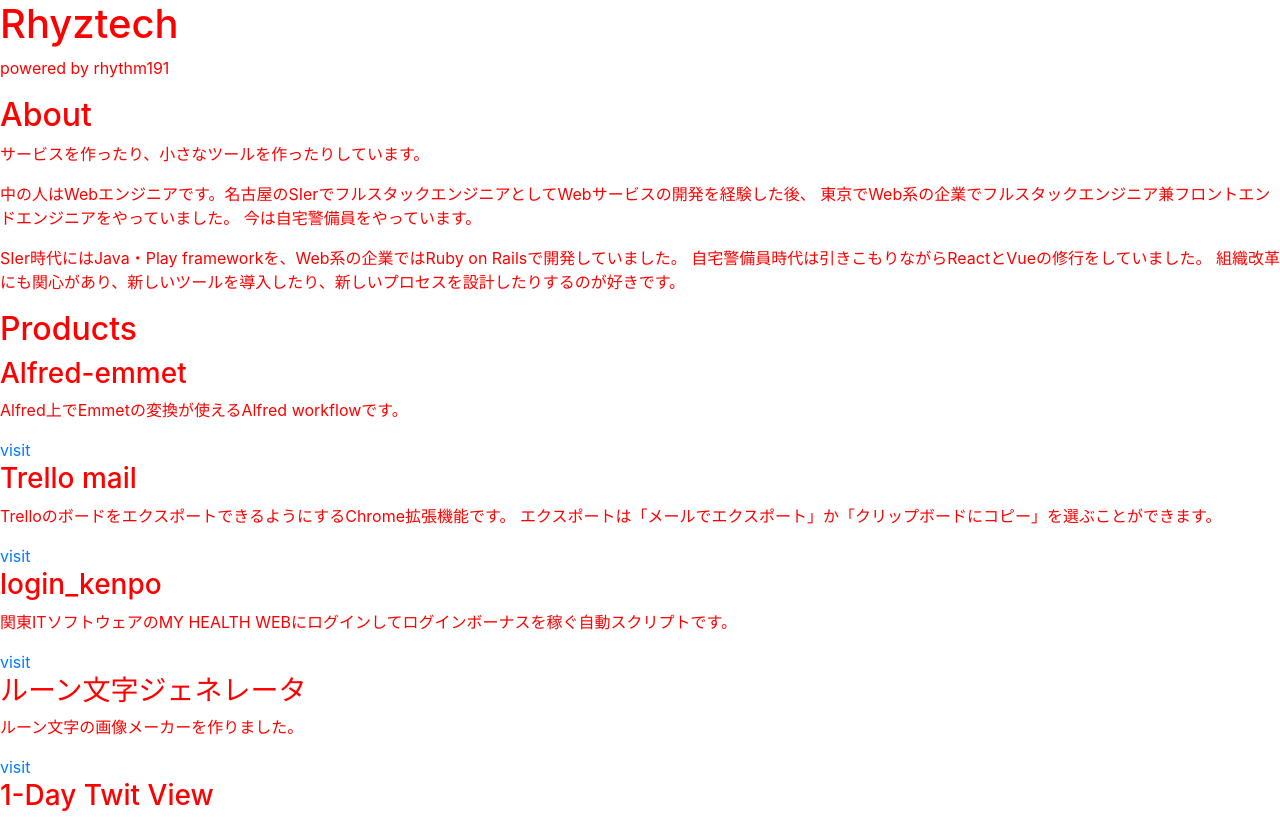
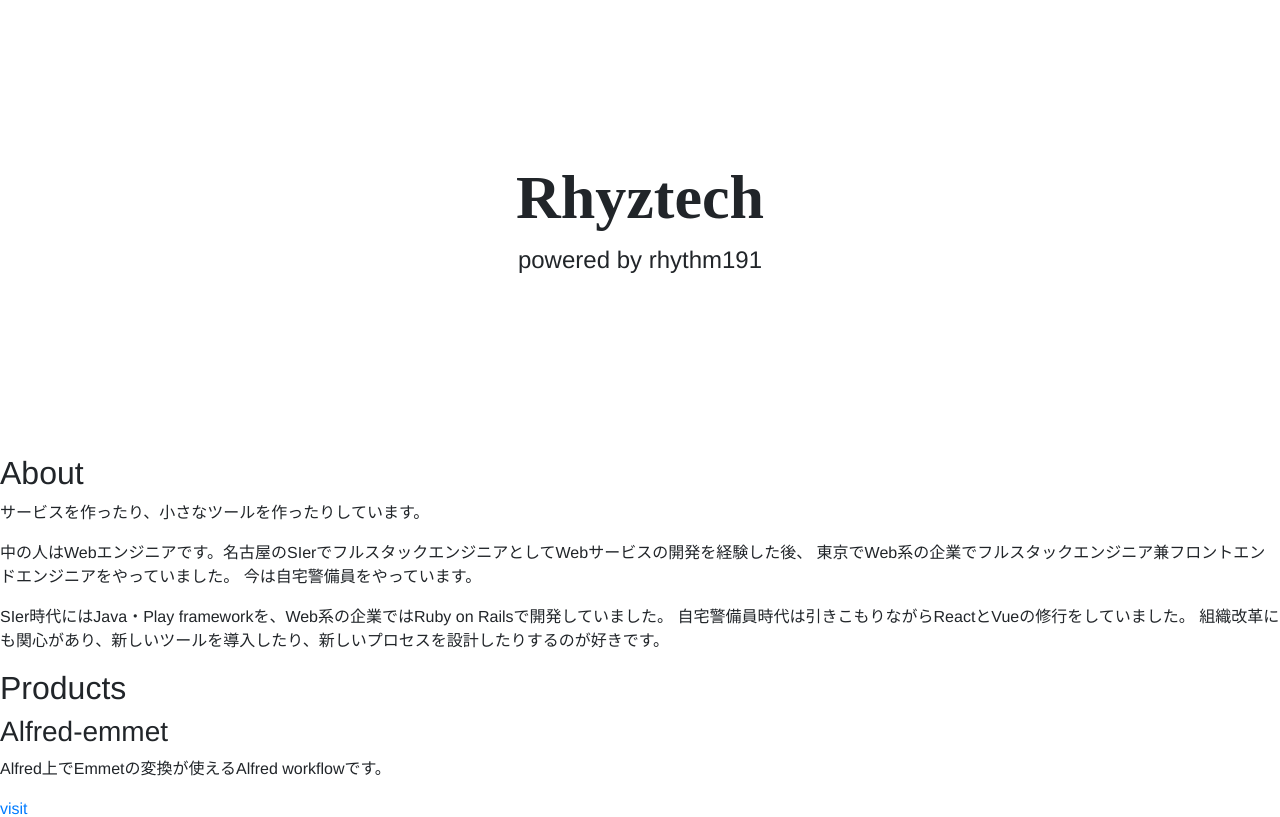
Before and after one commit to rhythm191/website, a Next.js app: page / in a window 1280 px wide. Shown: the top 817 px of the page. Built offline with nearby package versions, Linux system fonts and the light colour scheme.

Commit message:
add hero section style

```diff
--- a/assets/style.scss
+++ b/assets/style.scss
@@ -1,3 +1,34 @@
+$breakpoint-sm: 576px !default;
+$breakpoint-md: 768px !default;
+$breakpoint-lg: 992px !default;
+$breakpoint-xl: 1200px !default;
+
 body {
-  color: #f00;
+  font-family: "Helvetica Neue", "Hiragino Kaku Gothic ProN", Meiryo, sans-serif;
 }
+
+#hero-section {
+  width: 100%;
+
+  padding: 110px 0;
+  text-align: center;
+
+  @media (min-width: $breakpoint-sm) {
+    padding: 160px 0;
+  }
+
+  h1 {
+    font-family: "Abril Fatface", serif;
+    font-size: 48px;
+    font-weight: bold;
+    text-rendering: optimizeLegibility;
+
+    @media (min-width: $breakpoint-sm) {
+      font-size: 62px;
+    }
+  }
+
+  p {
+    font-size: 24px;
+  }
+}
```
